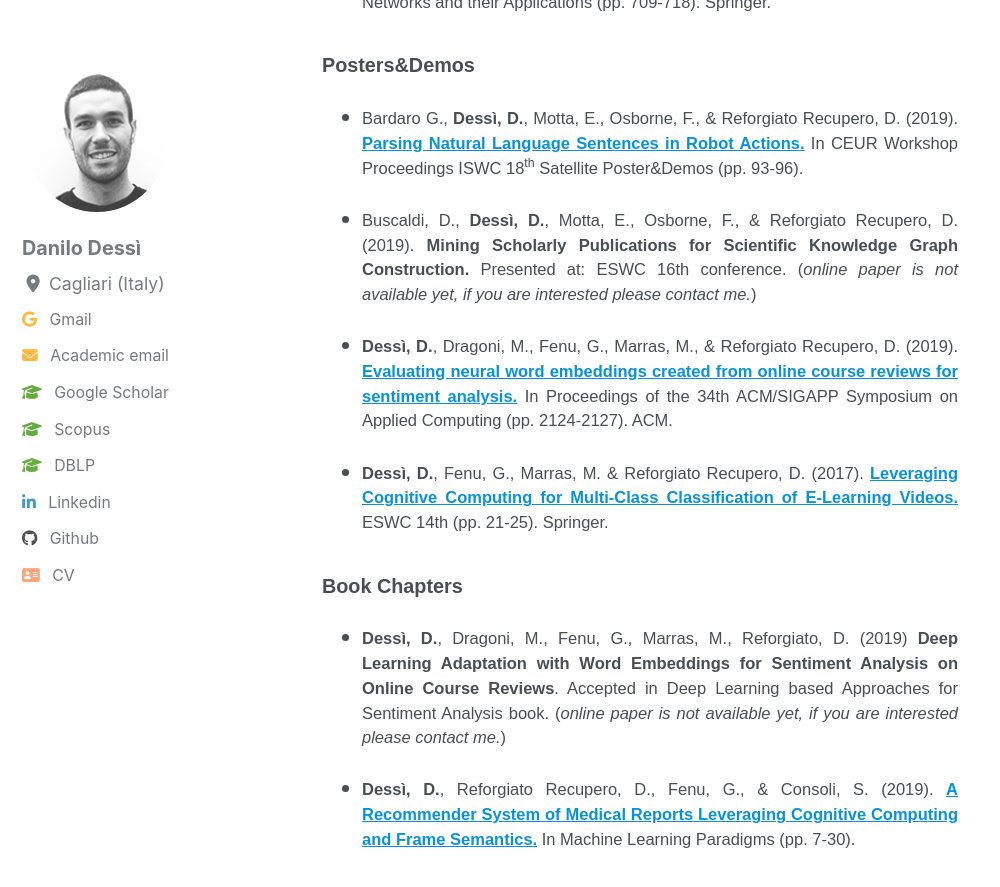
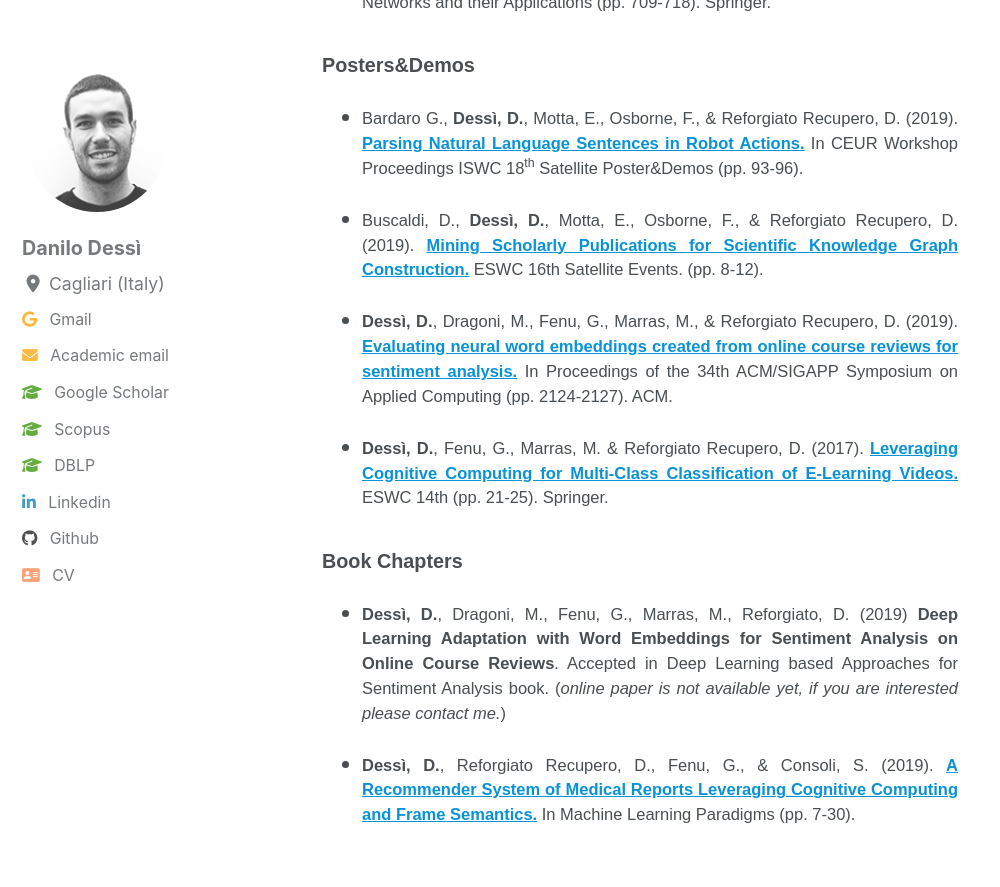
Before and after one commit to danilo-dessi/danilo-dessi.github.io, a Jekyll site: the page built from pages/publications.md, in a window 1280 px wide and 900 px high, scrolled down 1230 px. Shown: the top 887 px of the window, without its empty margins (0-1000 px from the left). Built offline with Jekyll 4.4.1, drawn with Linux system fonts in a browser that asks for light colours; cached includes are drawn as plain includes; nearby versions of some CDN libraries.

Commit message:
update 14-10-2019 update ESWC 2019 poster link

```diff
--- a/pages/publications.md
+++ b/pages/publications.md
@@ -32,7 +32,7 @@ title: Publications
 ### Posters&Demos
 - Bardaro G., **Dessì, D.**, Motta, E., Osborne, F., & Reforgiato Recupero, D. (2019). [**Parsing Natural Language Sentences in Robot Actions.**](http://ceur-ws.org/Vol-2456/paper24.pdf) In CEUR Workshop Proceedings ISWC 18<sup>th</sup> Satellite Poster&Demos (pp. 93-96).
 
-- Buscaldi, D., **Dessì, D.**, Motta, E., Osborne, F., & Reforgiato Recupero, D. (2019). **Mining Scholarly Publications for Scientific Knowledge Graph Construction.** Presented at: ESWC 16th conference. (*online paper is not available yet, if you are interested please contact me.*)
+- Buscaldi, D., **Dessì, D.**, Motta, E., Osborne, F., & Reforgiato Recupero, D. (2019). [**Mining Scholarly Publications for Scientific Knowledge Graph Construction.**](https://link.springer.com/chapter/10.1007/978-3-030-32327-1_2) ESWC 16th Satellite Events. (pp. 8-12).
 
 - **Dessì, D.**, Dragoni, M., Fenu, G., Marras, M., & Reforgiato Recupero, D. (2019). [**Evaluating neural word embeddings created from online course reviews for sentiment analysis.**](https://dl.acm.org/citation.cfm?id=3297280.3297620) In Proceedings of the 34th ACM/SIGAPP Symposium on Applied Computing (pp. 2124-2127). ACM.
 
```
